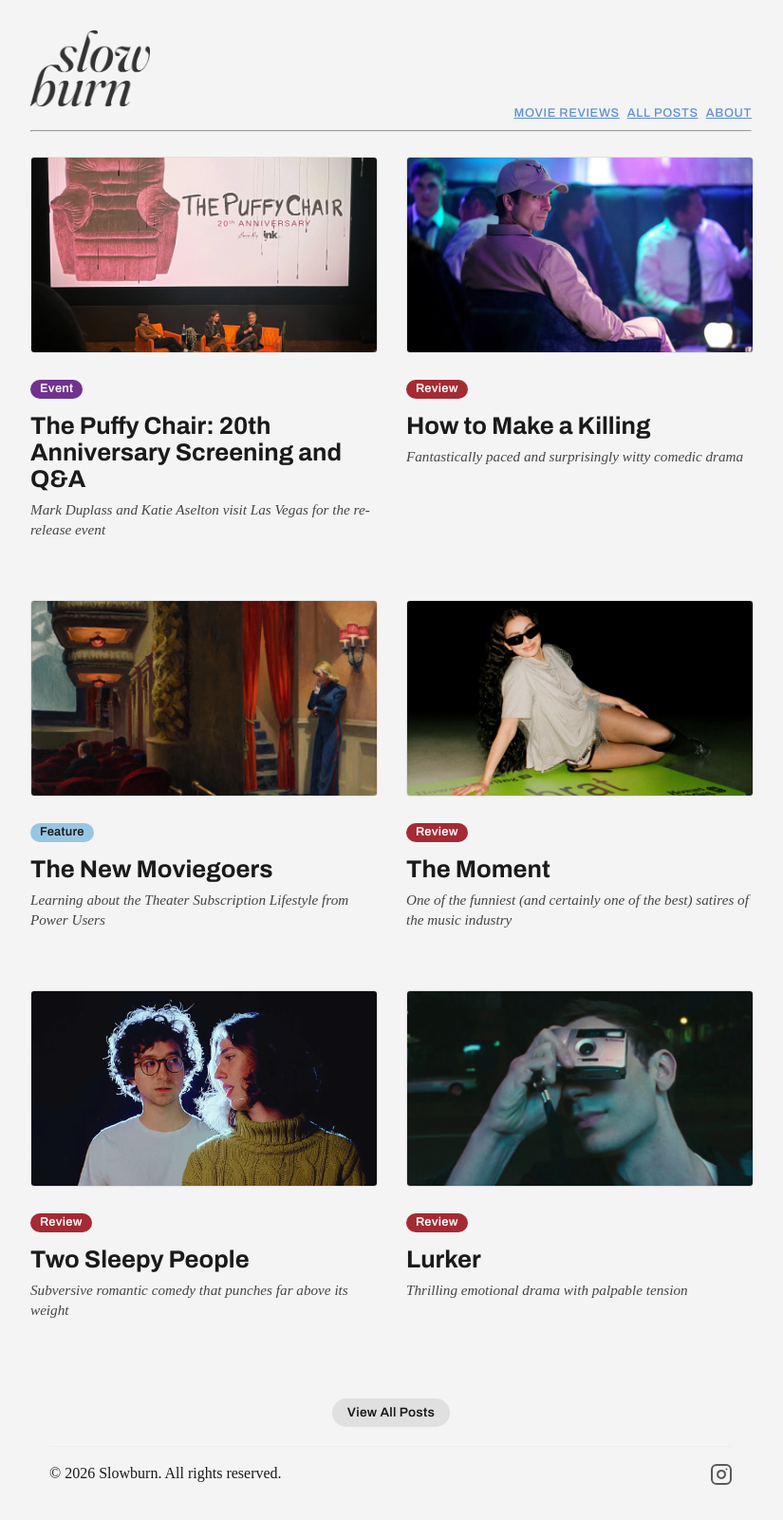
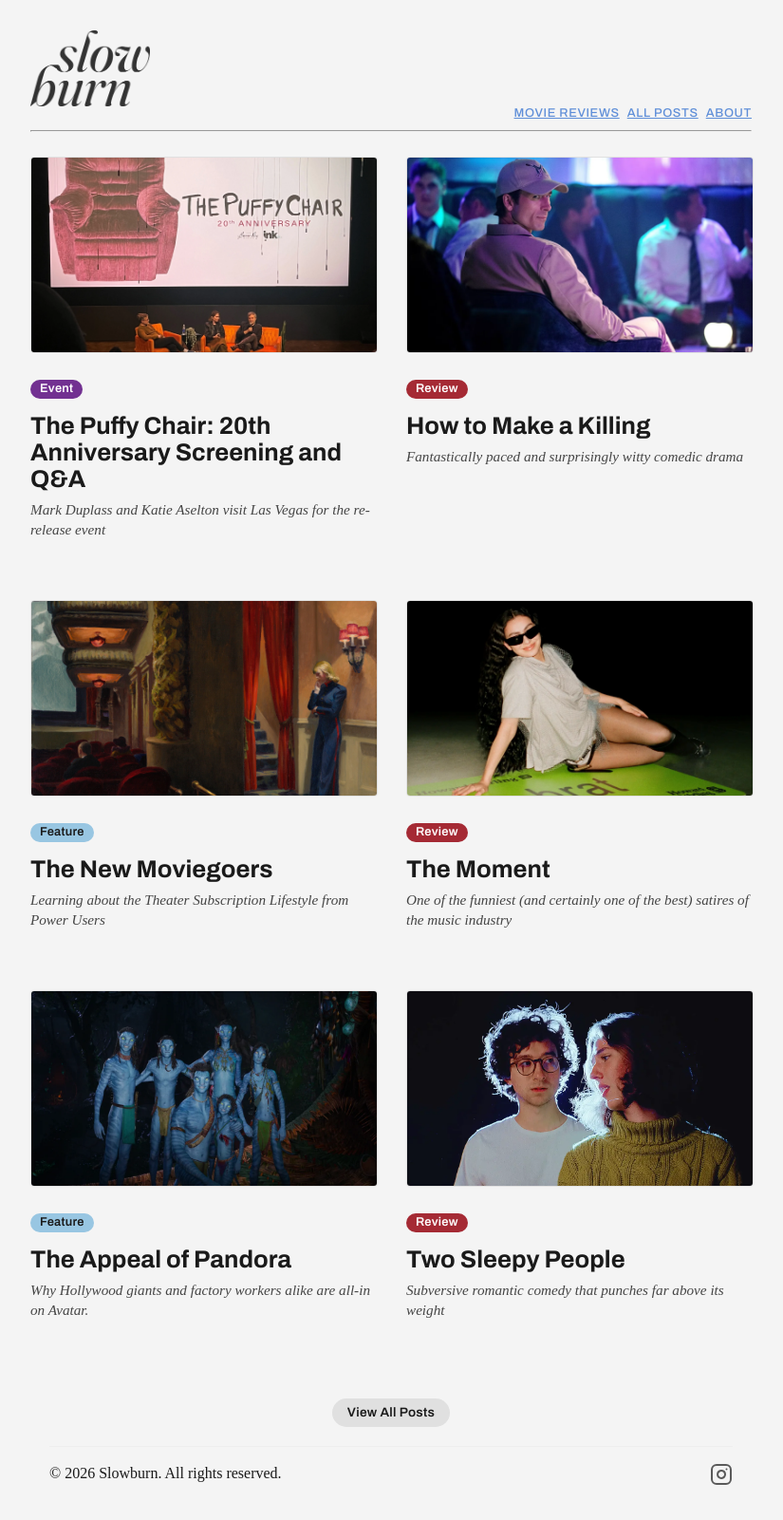
Before and after one commit to Slowburn-Movies/slowburn-movies.github.io, a Jekyll site: the page built from index.md, in a window 1280 px wide. Shown: the whole page at 95% size, without its empty margins (228-1053 px from the left). Built offline with Jekyll 4.4.1, drawn with Linux system fonts in a browser that asks for light colours; some web fonts are replaced; some of the changed lines change nothing that is shown.

Commit message:
Update 2026-02-07-the-appeal-of-pandora.md

```diff
--- a/_posts/2026-02-07-the-appeal-of-pandora.md
+++ b/_posts/2026-02-07-the-appeal-of-pandora.md
@@ -1,5 +1,5 @@
 ---
-published: false
+published: true
 hidden: true
 
 type: feature
@@ -8,83 +8,89 @@ author: cale
 
 title: "The Appeal of Pandora"
 subtitle: "Why Hollywood giants and factory workers alike are all-in on Avatar."
-description: "Exploring why Hollywood filmmakers Michael Mann, Guillermo Del Toro, and Bradley Cooper love the Avatar films, despite movie buffs often sidelining it."
+description: "Exploring why Hollywood filmmakers Michael Mann, Guillermo Del Toro, and Bradley Cooper love the Avatar films, despite cinephiles often sidelining it."
 
 image: /assets/images/avatar-family-photo.webp
 image_alt: "A flash photo of a family of skinny blue aliens smiling at the camera"
 image_caption: "The Sully family from the Avatar movies."
 ---
 
-It's all too common for cinephiles to look down their noses at Avatar. I understand. They mentally put these movies in the same bucket as superhero blockbuster slop. However, in recent times, critically acclaimed filmmakers have come out of the woodwork praising not just the first Avatar film, but also the latest entry, Fire and Ash.
+It's all too common for cinephiles to look down their noses at <cite>Avatar</cite>. I understand. They mentally put these movies in the same bucket as superhero blockbuster slop. However, in recent times, critically acclaimed filmmakers have come out of the woodwork praising not just the first <cite>Avatar</cite> film, but also the latest entry, <cite>Fire and Ash</cite>.
 
-For example, Michael Mann (Heat, The Insider, Collateral, The Last of the Mohicans) [recently named](https://variety.com/lists/directors-favorite-films-2025/avatar-fire-and-ash/) Avatar: Fire and Ash his favorite film of 2025. Mann said the following:
+For example, Michael Mann (<cite>Heat</cite>, <cite>The Insider</cite>, <cite>Collateral</cite>, <cite>The Last of the Mohicans</cite>) [recently named](https://variety.com/lists/directors-favorite-films-2025/avatar-fire-and-ash/) <cite>Avatar: Fire and Ash</cite> his favorite film of 2025. Mann said the following:
 
 > Jim began with a blank piece of paper. No writer-director I can think of has invented as large a three-dimensional world of his own imagining as has Jim. “Fire and Ash” on its own is an incredible achievement. There are two more installments to come. From some point in the future, when regarded historically, the whole of “Avatar” will be seen as the magnum opus it truly is.
 
-At the very least, this should give us pause.
+For those of us that think of these movies as something akin to <cite>Transformers</cite>, this should give us pause.
 
 ## The Spectacle
 
-Isn't Avatar just a big technology spectacle? Isn't it just meant to dazzle? Well, yes. The director of the films, James Cameron, likes to push the boundaries with new technology. But people forget that film has always been about giving the audience new experiences with new technology. When motion pictures were first invented, no doubt there were art snobs that saw it as an spectacle that was meant to dazzle and nothing more. Twenty-four frames per second, the dolly, the steadycam, 3D, so it goes.
+Isn't <cite>Avatar</cite> just a big technology spectacle? Isn't it just meant to dazzle? Well, yes. The director of the films, James Cameron, likes to push the boundaries with new technology. But people forget that film has always been about giving the audience new experiences with new technology. When motion pictures with sound were first invented, many artists (including Alfred Hitchcock) saw it as entertainment and nothing more. Twenty-four frames per second, sound, the dolly, the steadycam, 3D, so it goes.
 
-Jim's theory behind this is that if we want audiences to see movies in theaters, we need to make movies worth seeing in theaters. Film is fundamentally visual, after all. So seemingly, the real concern from movie buffs is that there is nothing *beyond* the spectacle; nothing under the surface.
+Jim's theory behind this is that if we want audiences to see movies in theaters, we need to make them worth *seeing* in theaters. Film is fundamentally visual, after all. So seemingly, the real concern from cinephiles is that there is nothing *beyond* the spectacle; nothing under the surface.
 
 ## My Experience
 
-I saw Avatar much later than its original release date of 2009. I was too busy with my freshman year of college to make time for a "Fern Gully knock-off". One Summer day in 2012, when I was working on the packing line at a furniture factory, my Juggalo co-worker told me about how much he loved this movie. The next day he brought me the DVD from his collection. When my shift ended at 10pm, I cracked open the Barefoot Moscato and put it on my 27" CRT fullscreen living room television.
+I saw <cite>Avatar</cite> much later than its original release date of 2009. I was too busy with my freshman year of college to make time for a "<cite>Fern Gully</cite> knock-off". One Summer day in 2012, when I was working on the packing line at a furniture factory, my Juggalo co-worker told me about how much he loved this movie. The next day he brought me the DVD from his collection. When my shift ended at 10pm, I cracked open the Barefoot Moscato and put it on my 27" CRT fullscreen living room television.
 
-I couldn't explain it then, but I was astounded by what I saw. This was back before I had a smartphone, so my attention span was a non-issue. Regardless, I was engrossed in the story. Nevertheless, I told my coworker how much I loved the movie and really just left it at that.
+I couldn't explain it then, but I was astounded by what I saw. The world of Pandora provided a genuine escape from the mundanity of my "2 to 10" job. This was back before I had a smartphone, so my attention span was a non-issue. Regardless, I was engrossed in the story. Was it similar to <cite>Fern Gully</cite>? Yes. Did that matter in the moment? No, not at all. For <cite>Avatar</cite>, it was more so about how good the execution of the idea was. Nevertheless, I told my coworker how much I loved the movie and really just left it at that.
 
-A decade later, Avatar: Way of Water came out. For whatever reason, the same thing happened where this whole event just passed me by. Fast forward again three years and Avatar: Fire and Ash comes out. Youtube recommended me a slew of behind the scenes footage along with James Cameron interviews nerding out about the technology behind it all. I have to admit that I got interested in this in an ironic way at first. "Yes," I thought, "Avatar is the best thing ever and I'm going to see the new one." We know how it goes, though. Irony gives way to sincerity.
+A decade later, <cite>Avatar: The Way of Water</cite> came out. For whatever reason, the same thing happened where this whole event just passed me by. Fast forward again three years and <cite>Avatar: Fire and Ash</cite> comes out. Youtube recommended me a slew of behind the scenes footage along with James Cameron interviews nerding out about the technology behind it all. I have to admit that I got interested in this in an ironic way at first. "Yes," I thought, "<cite>Avatar</cite> is the best thing ever and I'm going to see the new one." We know how it goes, though. Irony gives way to sincerity.
 
-I sat down and watched Avatar (2009) and Avatar: The Way of Water (2022) back-to-back to get ready for the new one. When you approach things from an ironic standpoint, you have an immense suspension of disbelief. It was this suspension that allowed me to become fully engrossed in what I was seeing. The thought of "what if it's bad" or "what if it's cheesy" never crossed my mind. I was just completely receptive to the journey on which Cameron wanted to take me.
+I sat down and watched <cite>Avatar</cite> (2009) and <cite>Avatar: The Way of Water</cite> (2022) back-to-back to get ready for the new one. When you approach things from an ironic standpoint, you have an immense suspension of disbelief. It was this suspension that allowed me to become fully engrossed in what I was seeing. The thought of "what if it's bad" or "what if it's cheesy" never crossed my mind. I was just completely receptive to the journey on which Cameron wanted to take me.
 
-It struck me then how the whole concept of the story is so unique. Humans need to become friends with the native beings so they grow lifeless husks of these beings and pilot them with their consciousness. Oh, and it turns out that these beings are also very sexy.
+It struck me then how the whole concept of the story is more unique than people give it credit for. Humans need to become friends with the native beings so they grow lifeless husks of these beings and pilot them with their consciousness. Oh, and it turns out that these beings are also very sexy.
+
+It's so preposterous that it becomes compelling again. "How could someone actually write this story," one thinks. It's very similar to anime in terms of its inventiveness and courage to "just do things".
+
 
 <figure>
-  <img src="/assets/images/avatar-depression.webp" alt="A screenshot from an old local news broadcast describing 'Post Avatar Depression'">
-  <figcaption>Post Avatar Depression</figcaption>
+  <img src="/assets/images/avatar-depression.webp" alt="A screenshot from an old local news broadcast describing 'Post Avatar Depression'">
+  <figcaption>Post Avatar Depression</figcaption>
 </figure>
 
-It's so preposterous that it becomes compelling again. "How could someone actually write this story," one thinks.
+When you go into these movies, you're going to see something you've never seen before. It sounds so simple, but think of all the movies out there with shots that you've seen hundreds of times. Cameron presents a visual feast that is so novel, so inventive and stimulating, that you will certainly go into a depression after consuming it.
 
-Beyond the basic concept behind the story, I was genuinely impressed by the actors' performances. The dialogue is simple and direct while also managing to be memorable. It's borderline pulp; that is to say, it's actually fun. And similar to Star Wars, the actors more than 'make do'. They own it. It's been a long time since I had dialogue "earworms" stuck in my head. I'm still saying "You're like a baby" in Neytiri's voice months later.
+Not every movie needs to be uplifting and "feelgood". But it's something special when you see a movie and think "God, I want that to be real" rather than "God, why is that real?". The former is a kind of magic spell that gets the whole world manifesting a certain positive reality. Which is exactly what Cameron wants with the strong political themes in the series.
 
-Bradley Cooper (A Star is Born, Maestro, Silver Linings Playbook) recently [went on a rant about his love for the Avatar series](https://youtu.be/slYfiSb5AX4?t=8275), saying the following:
+## Characters and Performances
+
+Beyond the basic concept behind the story, I was genuinely impressed by the actors' performances. The dialogue is simple and direct while also managing to be memorable. It's borderline pulp; that is to say, it's actually *fun*. And similar to <cite>Star Wars</cite>, the actors more than 'make do'. They own it. It's been a long time since I had dialogue "earworms" stuck in my head. I'm still saying "You're like a baby, making noise, don't know what to do" in Neytiri's voice months later.
+
+Bradley Cooper (<cite>A Star is Born</cite>, <cite>Maestro</cite>, <cite>Silver Linings Playbook</cite>) recently [went on a rant about his love for the Avatar series](https://youtu.be/slYfiSb5AX4?t=8275), saying the following:
 
 > I saw a movie the other night that I didn't believe anybody in it. But I love Avatar. We watched 3, then 2, then 1. I had just gone from watching this movie where I didn't believe anything anybody was doing; the whole time. Then I'm watching Avatar for 2 seconds and they're on a thing and they're blue, but they're talking to each other ... By the way I'm like, when's 4 and 5?
 
-Cooper is also shocked by how utterly believable these performances are despite being high fantasy-sci-fi.
+Cooper is also shocked by how utterly believable these performances are despite being high fantasy/sci-fi.
 
 In a [Q&A event](https://youtu.be/QRUiEcrq7b4?t=213), Jim said:
 
-> There is an intimacy and sense of reality in the character moments despite all the world-building. [...] People often ask me "when are you going to do something small and intimate?" Well, I do on every one of these movies. I just don't *just* do that. [...] The scene where Neytiri and Jake challenge each other about them being an interracial marriage with mixed race children, and it just devastates her, and he tries to apologize, but you see that she isn't buying the whole 'family as a fortress' thing anymore... I'm probably more proud of that scene than the whole battle at the end. Just because it was simple and it was clean. It was just writing and acting.
+> There is an intimacy and sense of reality in the character moments despite all the world-building. [...] People often ask me "when are you going to do something small and intimate?" Well, I do on every one of these movies. I just don't *just* do that. [...] The scene [in <cite>Fire and Ash</cite>] where Neytiri and Jake challenge each other about them being an interracial marriage with mixed race children, and it just devastates her, and he tries to apologize, but you see that she isn't buying the whole 'family as a fortress' thing anymore... I'm probably more proud of that scene than the whole battle at the end. Just because it was simple and it was clean. It was just writing and acting.
 
-In the Way of Water, the world and lore expands tenfold. Now having older children himself, Cameron writes a family drama from a view of experience. The underlying strained relationships between husband and wife, parents and children; thinking back, it's all evident from the family portrait in the first 10 minutes of the movie.
+In <cite>The Way of Water</cite>, the world and lore expands tenfold. You're not only drawn deeper into Pandora, but you're drawn deeper into the inner worlds of the characters. Now having older children himself, Cameron writes a family drama from a view of experience. The underlying strained relationships between husband and wife, parents and children; thinking back, it's all evident from the family portrait in the first 10 minutes of the movie.
 
-I've never seen water look so good in a movie before.
+Yes, the spectacle is still there. I've never seen water look so good in a movie before. But if it wasn't evident from the first movie that character and performance is a first class citizen, <cite>Way of Water</cite> makes it so.
 
-Fire and Ash can really be thought of as Part 2 of the Way of Water. Originally, it was just one script. Cameron later split the script into two. When thought of this way, I think Fire and Ash is an excellent installment. The characters play in the same sandbox, so the focus is much more on the story and drama this time around.
+## Fire and Ash
 
-There is one 2 second clip in Fire and Ash that made me realize that Cameron is actually willing to get weird with this.
+<cite>Fire and Ash</cite> can really be thought of as Part 2 of <cite>The Way of Water</cite>. Originally, it was just one script. Cameron later split the script into two. When thought of this way, <cite>Fire and Ash</cite> is an excellent installment. This time around, the world doesn't expand nearly as much. The characters play in the same sandbox; which is great, because it allows the focus to be much more on the story and drama and characters (see the quote from Cameron above).
 
-In terms of courage in storytelling and freedom of creativity, I believe that the Avatar movies are the closest thing to authentic American Anime that we have.
+Where the world does expand in this installment, it expands deeper rather than more broadly. We go deeper into things like the nature of Eywa and how the "rules" of the world work. There is a 2 second clip in <cite>Fire and Ash</cite> that solidified for me that Cameron is willing to get weird with this. It reminds me of what [George Lucas wished he could have done](https://fandomwire.com/they-feed-off-the-force-george-lucas-canceled-sequel-trilogy-plans-involved-introducing-a-stupendously-unique-force-sensitive-species/) with a sequel trilogy.
 
-Not many people know that Guillermo Del Toro (Pan's Labyrinth, The Shape of Water, Frankenstein) and James Cameron lived together in LA in the 90s. Del Toro has said that he and Jim would spend many hours watching anime together. Del Toro [summed up his love for Avatar like this](https://youtu.be/T0NGBCzF1JY?si=sb5xuBz2k1-_Tgfd&t=390):
+Not many people know that Guillermo Del Toro (<cite>Pan's Labyrinth</cite>, <cite>The Shape of Water</cite>, <cite>Frankenstein</cite>) and James Cameron briefly lived together in LA in the 90s. Del Toro has said that he and Jim would spend many hours watching anime together. Del Toro [summed up his love for Avatar like this](https://youtu.be/T0NGBCzF1JY?si=sb5xuBz2k1-_Tgfd&t=390):
 
 > There are very few Americans that have created a full mythology. You have (George) Lucas, the whole Wizard of Oz mythology with Frank Baum, and Jim is creating that with Avatar. It's gonna take you places.
 
+In terms of courage in storytelling and freedom of creativity, I believe that the <cite>Avatar</cite> movies are the closest thing to authentic American Anime that we have.
+
 ## Auteur Theory
 
-As a longtime fan of Titanic, something finally clicked with me. [James Cameron is an auteur](https://visionpersistence.wordpress.com/2015/03/07/james-cameron-the-auteur/). Auteur filmmaking is a theory of film analysis that says the filmmaker is similar to the author of a book. You can see recurring themes and devices across the body of the filmmakers' work because they have the skill to manifest these things in their projects. For Cameron, it's the hubris of human achievement against the sheer power of nature. It's the white picket fence fantasy of family vs its messy reality. It's tactile blue-collar environments full of buttons and switches and knobs and hoses.
+Any fan of <cite>Titanic</cite> will recognize the subtle nods during <cite>The Way of Water</cite>. I smiled from ear to ear when I saw the main characters rushing through a hallway flooding with water. But these aren't the only "nods" in the series. [James Cameron is an auteur](https://visionpersistence.wordpress.com/2015/03/07/james-cameron-the-auteur/). Auteur filmmaking is a theory of film analysis that says the filmmaker is similar to the author of a book. You can see recurring themes and devices across the body of the filmmakers' work because they have the skill (and the will) to manifest these things in their projects. For Cameron, it's the hubris of human achievement against the sheer power of nature. It's the white picket fence fantasy of family vs its messy reality. It's tactile blue-collar environments full of buttons and switches and knobs and hoses.
 
-Despite there being wildly different technical contexts across all of Cameron's films, he maintains a consistent vision and voice. Technologically, Avatar is a blank canvas for Cameron. And yet, what he produces is the most Cameron film yet, harkening back to all
-
-There are visuals in these movies that no one has ever seen before. They are so novel, so inventive and stimulating, that you will certainly go into a depression after seeing them.
-
+Despite there being wildly different technical contexts across all of Cameron's films, he maintains a consistent vision and voice. Technologically, <cite>Avatar</cite> is a blank canvas for Cameron. And yet, what he produces is the most Cameron film yet, synthesizing everything he's done.
 
 ## In Sum
 
-Approaching a movie with an ironic abandon isn't a bad thing. It can be a great tool for self-forgetfulness. We need to forget ourselves to fully immerse in a truly imaginative story. When you do so with Avatar, I think you'll be surprised with how you come away from it.
+Approaching a movie with an ironic abandon isn't a bad thing. If that's what you need to try the <cite>Avatar</cite> films, go for it! It can be a great tool for self-forgetfulness. We need to forget ourselves to fully immerse in a truly imaginative story. When you do so with <cite>Avatar</cite>, I think you'll be surprised with how you come away from it.
 
 If I, or Michael Mann, or Bradley Cooper, or Guillermo Del Toro have inspired you to go back and watch these movies again, do so with new eyes. Let it wash over you.
```
